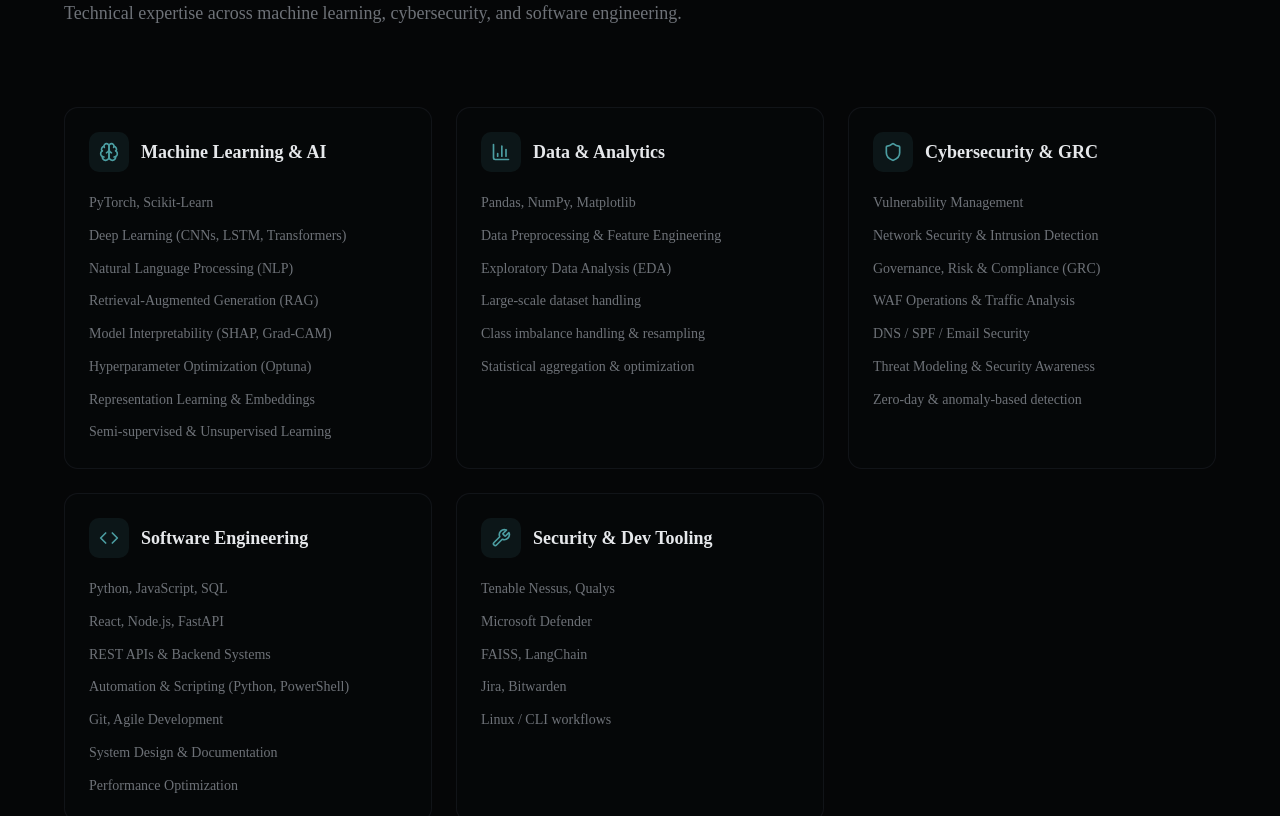
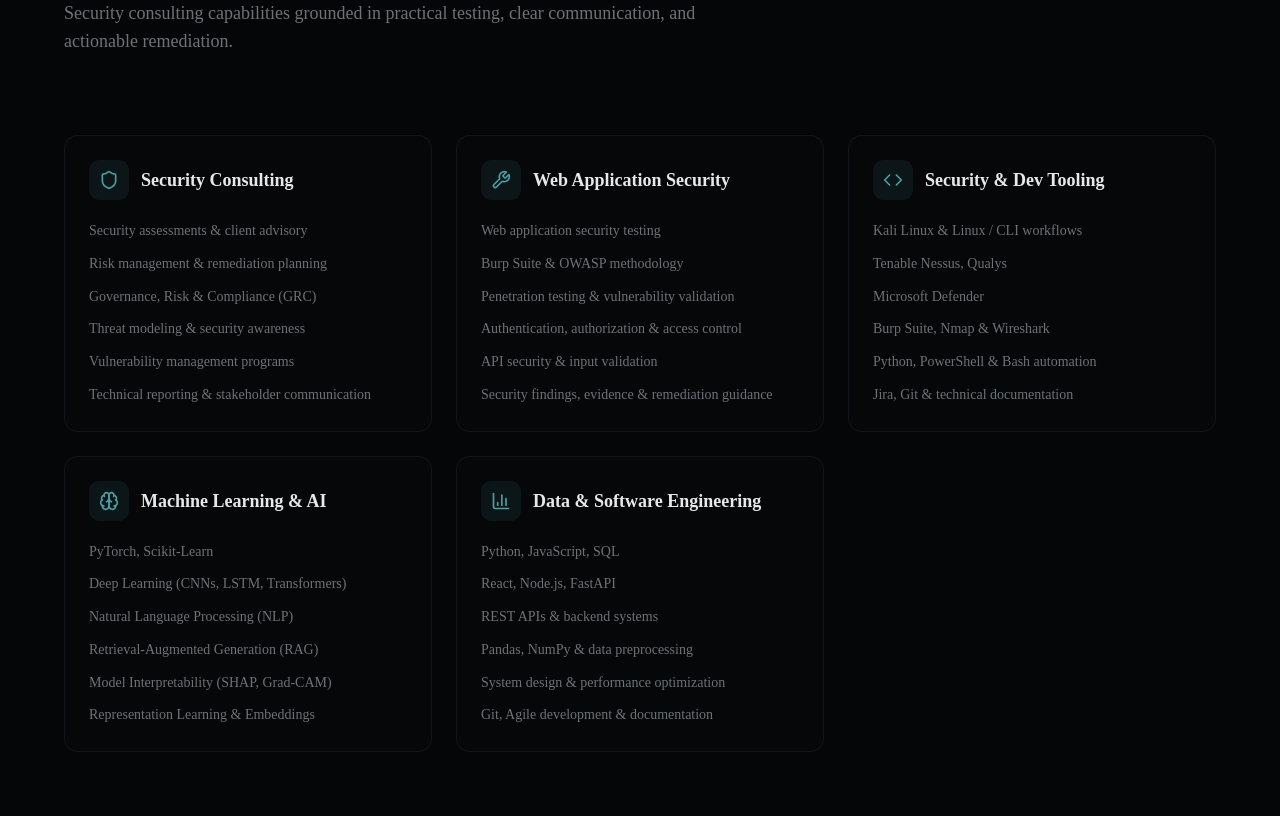
Before and after one commit to D-Rafiou/portfolio, a Next.js app: page / in a window 1280 px wide. Shown: the part 4340-5156 px from the top of the page. Built offline with nearby package versions, Linux system fonts and the light colour scheme.

Commit message:
Refine skills for security consulting roles

```diff
--- a/components/portfolio/skills.tsx
+++ b/components/portfolio/skills.tsx
@@ -9,6 +9,42 @@ interface SkillCategory {
 
 const skillCategories: SkillCategory[] = [
   {
+    icon: Shield,
+    title: "Security Consulting",
+    skills: [
+      "Security assessments & client advisory",
+      "Risk management & remediation planning",
+      "Governance, Risk & Compliance (GRC)",
+      "Threat modeling & security awareness",
+      "Vulnerability management programs",
+      "Technical reporting & stakeholder communication",
+    ],
+  },
+  {
+    icon: Wrench,
+    title: "Web Application Security",
+    skills: [
+      "Web application security testing",
+      "Burp Suite & OWASP methodology",
+      "Penetration testing & vulnerability validation",
+      "Authentication, authorization & access control",
+      "API security & input validation",
+      "Security findings, evidence & remediation guidance",
+    ],
+  },
+  {
+    icon: Code,
+    title: "Security & Dev Tooling",
+    skills: [
+      "Kali Linux & Linux / CLI workflows",
+      "Tenable Nessus, Qualys",
+      "Microsoft Defender",
+      "Burp Suite, Nmap & Wireshark",
+      "Python, PowerShell & Bash automation",
+      "Jira, Git & technical documentation",
+    ],
+  },
+  {
     icon: Brain,
     title: "Machine Learning & AI",
     skills: [
@@ -17,58 +53,19 @@ const skillCategories: SkillCategory[] = [
       "Natural Language Processing (NLP)",
       "Retrieval-Augmented Generation (RAG)",
       "Model Interpretability (SHAP, Grad-CAM)",
-      "Hyperparameter Optimization (Optuna)",
       "Representation Learning & Embeddings",
-      "Semi-supervised & Unsupervised Learning",
     ],
   },
   {
     icon: BarChart3,
-    title: "Data & Analytics",
-    skills: [
-      "Pandas, NumPy, Matplotlib",
-      "Data Preprocessing & Feature Engineering",
-      "Exploratory Data Analysis (EDA)",
-      "Large-scale dataset handling",
-      "Class imbalance handling & resampling",
-      "Statistical aggregation & optimization",
-    ],
-  },
-  {
-    icon: Shield,
-    title: "Cybersecurity & GRC",
-    skills: [
-      "Vulnerability Management",
-      "Network Security & Intrusion Detection",
-      "Governance, Risk & Compliance (GRC)",
-      "WAF Operations & Traffic Analysis",
-      "DNS / SPF / Email Security",
-      "Threat Modeling & Security Awareness",
-      "Zero-day & anomaly-based detection",
-    ],
-  },
-  {
-    icon: Code,
-    title: "Software Engineering",
+    title: "Data & Software Engineering",
     skills: [
       "Python, JavaScript, SQL",
       "React, Node.js, FastAPI",
-      "REST APIs & Backend Systems",
-      "Automation & Scripting (Python, PowerShell)",
-      "Git, Agile Development",
-      "System Design & Documentation",
-      "Performance Optimization",
-    ],
-  },
-  {
-    icon: Wrench,
-    title: "Security & Dev Tooling",
-    skills: [
-      "Tenable Nessus, Qualys",
-      "Microsoft Defender",
-      "FAISS, LangChain",
-      "Jira, Bitwarden",
-      "Linux / CLI workflows",
+      "REST APIs & backend systems",
+      "Pandas, NumPy & data preprocessing",
+      "System design & performance optimization",
+      "Git, Agile development & documentation",
     ],
   },
 ]
@@ -82,7 +79,7 @@ export function Skills() {
             Skills & Tooling
           </h2>
           <p className="text-muted-foreground text-lg max-w-2xl">
-            Technical expertise across machine learning, cybersecurity, and software engineering.
+            Security consulting capabilities grounded in practical testing, clear communication, and actionable remediation.
           </p>
         </div>
 
```
